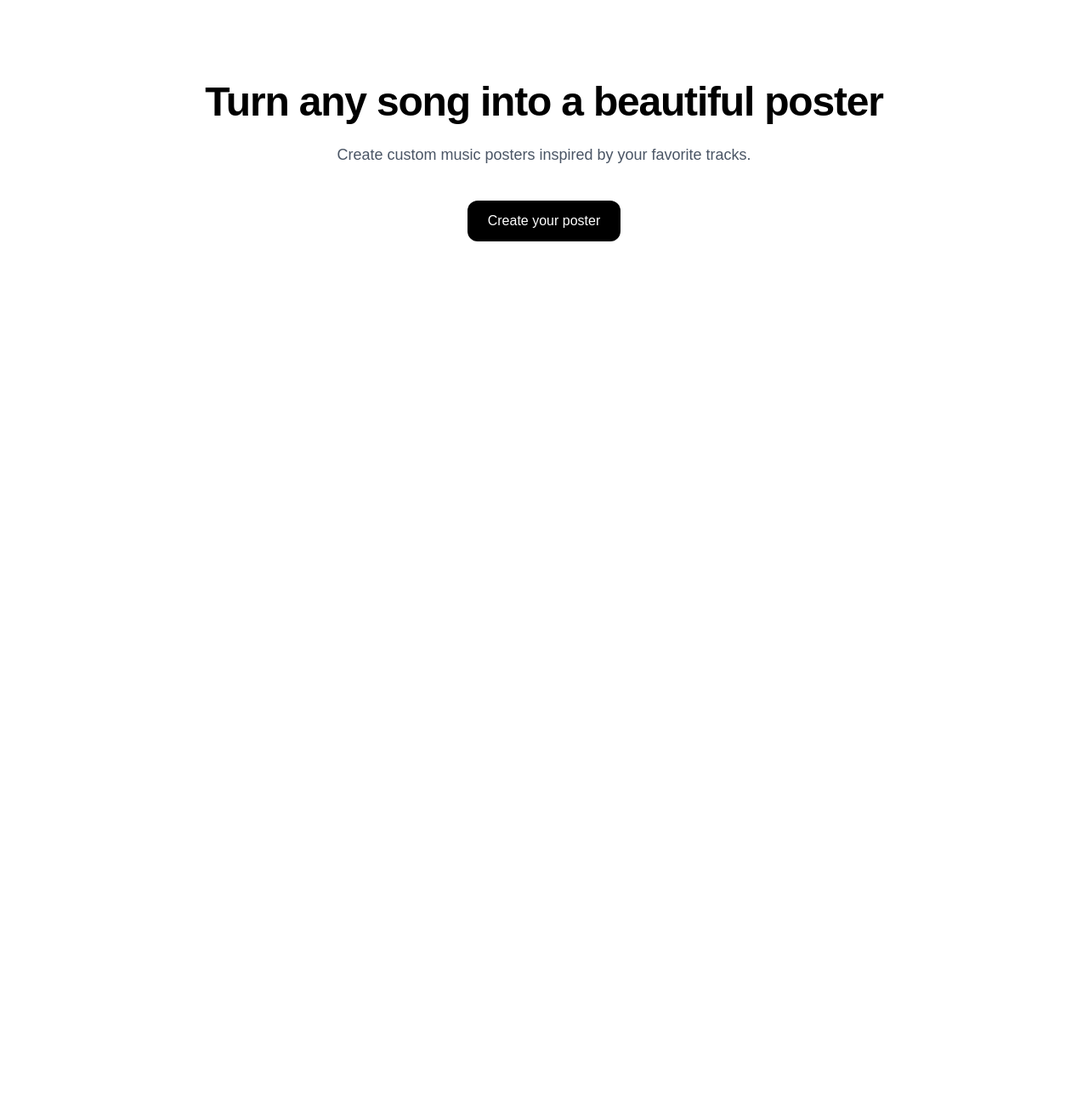
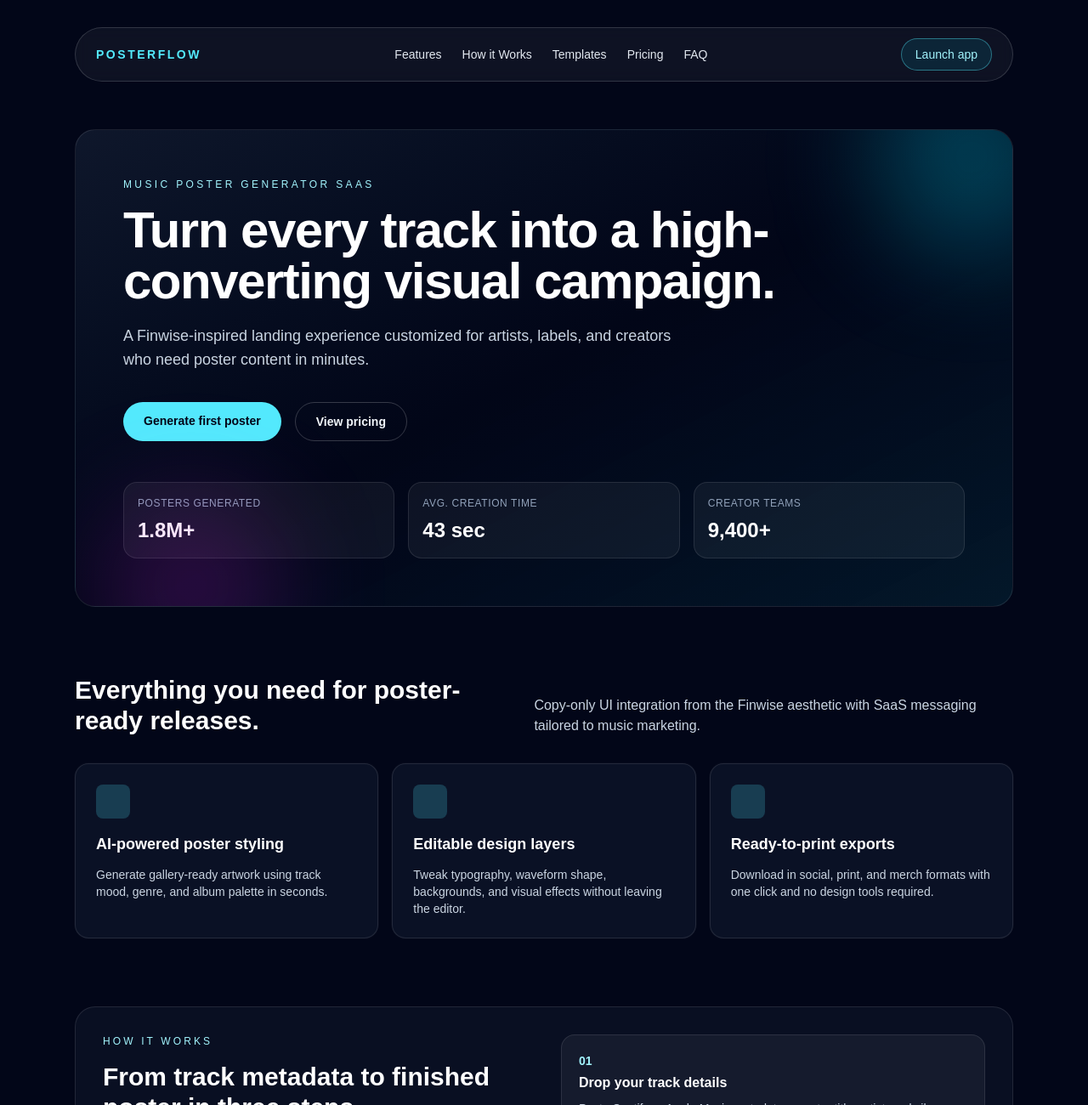
Before and after one commit to jmavedillo/music-poster-generator, a Next.js app in the folder music-poster-landing/: page / in a window 1280 px wide. Shown: the top 1300 px of the page at 85% size. Before the commit the page ends 800 px from the top, so only its background shows below. Built offline with nearby package versions, Linux system fonts and the light colour scheme.

Commit message:
Integrate Finwise-style SaaS landing UI

```diff
--- a/music-poster-landing/app/page.tsx
+++ b/music-poster-landing/app/page.tsx
@@ -1,30 +1,221 @@
+const navItems = ["Features", "How it Works", "Templates", "Pricing", "FAQ"];
+
+const featureCards = [
+  {
+    title: "AI-powered poster styling",
+    description:
+      "Generate gallery-ready artwork using track mood, genre, and album palette in seconds.",
+  },
+  {
+    title: "Editable design layers",
+    description:
+      "Tweak typography, waveform shape, backgrounds, and visual effects without leaving the editor.",
+  },
+  {
+    title: "Ready-to-print exports",
+    description:
+      "Download in social, print, and merch formats with one click and no design tools required.",
+  },
+];
+
+const workflowSteps = [
+  {
+    title: "Drop your track details",
+    text: "Paste Spotify or Apple Music metadata, or enter title, artist, and vibe manually.",
+  },
+  {
+    title: "Choose a poster direction",
+    text: "Pick from modern, retro, minimal, or neon template families inspired by Finwise-style blocks.",
+  },
+  {
+    title: "Generate and publish",
+    text: "Export high-resolution posters for social campaigns, event flyers, and fan drops.",
+  },
+];
+
+const pricingPlans = [
+  {
+    name: "Starter",
+    price: "$12",
+    cadence: "/month",
+    cta: "Start creating",
+    featured: false,
+    points: ["25 poster generations", "HD downloads", "3 template packs"],
+  },
+  {
+    name: "Pro",
+    price: "$29",
+    cadence: "/month",
+    cta: "Get Pro",
+    featured: true,
+    points: ["Unlimited generations", "4K + print exports", "Brand kit + custom fonts"],
+  },
+  {
+    name: "Studio",
+    price: "$79",
+    cadence: "/month",
+    cta: "Talk to sales",
+    featured: false,
+    points: ["Team workspaces", "Client approvals", "Priority rendering queue"],
+  },
+];
+
+const faqs = [
+  {
+    q: "Can I use generated posters commercially?",
+    a: "Yes. Pro and Studio plans include commercial usage rights for campaigns, events, and merch.",
+  },
+  {
+    q: "Do I need design experience?",
+    a: "No. The generator handles layout and styling automatically, while you can still fine-tune details.",
+  },
+  {
+    q: "Which export sizes are available?",
+    a: "Square, story, and print ratios are included with customizable DPI presets.",
+  },
+];
+
 export default function Home() {
   return (
-    <main className="min-h-screen bg-white text-black">
-
-      <section className="mx-auto max-w-6xl px-6 py-24 text-center">
-
-        <h1 className="text-5xl font-bold tracking-tight">
-          Turn any song into a beautiful poster
-        </h1>
-
-        <p className="mt-6 text-lg text-gray-600">
-          Create custom music posters inspired by your favorite tracks.
-        </p>
-
-        <div className="mt-10 flex justify-center gap-4">
-
+    <main className="min-h-screen bg-slate-950 text-white">
+      <div className="mx-auto max-w-6xl px-6 py-8">
+        <header className="flex items-center justify-between rounded-full border border-white/15 bg-white/5 px-6 py-3 backdrop-blur">
+          <p className="text-sm font-semibold tracking-[0.18em] text-cyan-300">POSTERFLOW</p>
+          <nav className="hidden gap-6 text-sm text-slate-200 md:flex">
+            {navItems.map((item) => (
+              <a key={item} href="#" className="transition hover:text-cyan-300">
+                {item}
+              </a>
+            ))}
+          </nav>
           <a
             href="/create"
-            className="rounded-xl bg-black px-6 py-3 text-white hover:bg-gray-800"
+            className="rounded-full border border-cyan-300/40 bg-cyan-400/10 px-4 py-2 text-sm font-medium text-cyan-200 hover:bg-cyan-400/20"
           >
-            Create your poster
+            Launch app
           </a>
+        </header>
 
-        </div>
+        <section className="relative mt-14 overflow-hidden rounded-3xl border border-white/10 bg-gradient-to-br from-slate-900 via-slate-950 to-cyan-950/40 p-10 md:p-14">
+          <div className="pointer-events-none absolute -right-16 -top-20 h-56 w-56 rounded-full bg-cyan-400/30 blur-3xl" />
+          <div className="pointer-events-none absolute -bottom-20 left-8 h-52 w-52 rounded-full bg-fuchsia-500/20 blur-3xl" />
+          <p className="text-xs uppercase tracking-[0.28em] text-cyan-200">Music Poster Generator SaaS</p>
+          <h1 className="mt-4 max-w-3xl text-4xl font-semibold tracking-tight md:text-6xl">
+            Turn every track into a high-converting visual campaign.
+          </h1>
+          <p className="mt-5 max-w-2xl text-lg text-slate-300">
+            A Finwise-inspired landing experience customized for artists, labels, and creators who need poster
+            content in minutes.
+          </p>
+          <div className="mt-9 flex flex-wrap gap-4">
+            <a
+              href="/create"
+              className="rounded-full bg-cyan-300 px-6 py-3 text-sm font-semibold text-slate-950 hover:bg-cyan-200"
+            >
+              Generate first poster
+            </a>
+            <a
+              href="#pricing"
+              className="rounded-full border border-white/20 px-6 py-3 text-sm font-semibold text-slate-100 hover:border-white/40"
+            >
+              View pricing
+            </a>
+          </div>
+          <dl className="mt-12 grid gap-4 sm:grid-cols-3">
+            <div className="rounded-2xl border border-white/10 bg-white/5 p-4">
+              <dt className="text-xs uppercase tracking-wider text-slate-400">Posters generated</dt>
+              <dd className="mt-2 text-2xl font-semibold">1.8M+</dd>
+            </div>
+            <div className="rounded-2xl border border-white/10 bg-white/5 p-4">
+              <dt className="text-xs uppercase tracking-wider text-slate-400">Avg. creation time</dt>
+              <dd className="mt-2 text-2xl font-semibold">43 sec</dd>
+            </div>
+            <div className="rounded-2xl border border-white/10 bg-white/5 p-4">
+              <dt className="text-xs uppercase tracking-wider text-slate-400">Creator teams</dt>
+              <dd className="mt-2 text-2xl font-semibold">9,400+</dd>
+            </div>
+          </dl>
+        </section>
 
-      </section>
+        <section className="mt-20">
+          <div className="flex flex-col justify-between gap-4 md:flex-row md:items-end">
+            <h2 className="text-3xl font-semibold">Everything you need for poster-ready releases.</h2>
+            <p className="max-w-xl text-slate-300">
+              Copy-only UI integration from the Finwise aesthetic with SaaS messaging tailored to music marketing.
+            </p>
+          </div>
+          <div className="mt-8 grid gap-4 md:grid-cols-3">
+            {featureCards.map((feature) => (
+              <article
+                key={feature.title}
+                className="rounded-2xl border border-white/10 bg-slate-900/70 p-6 shadow-[0_0_0_1px_rgba(255,255,255,0.02)]"
+              >
+                <div className="mb-4 h-10 w-10 rounded-lg bg-cyan-300/20" />
+                <h3 className="text-lg font-semibold">{feature.title}</h3>
+                <p className="mt-3 text-sm text-slate-300">{feature.description}</p>
+              </article>
+            ))}
+          </div>
+        </section>
 
+        <section className="mt-20 grid gap-10 rounded-3xl border border-white/10 bg-slate-900/60 p-8 md:grid-cols-2">
+          <div>
+            <p className="text-xs uppercase tracking-[0.26em] text-cyan-200">How it works</p>
+            <h2 className="mt-4 text-3xl font-semibold">From track metadata to finished poster in three steps.</h2>
+          </div>
+          <ol className="space-y-5">
+            {workflowSteps.map((step, index) => (
+              <li key={step.title} className="rounded-2xl border border-white/10 bg-white/5 p-5">
+                <p className="text-sm font-semibold text-cyan-200">0{index + 1}</p>
+                <h3 className="mt-1 font-semibold">{step.title}</h3>
+                <p className="mt-2 text-sm text-slate-300">{step.text}</p>
+              </li>
+            ))}
+          </ol>
+        </section>
+
+        <section id="pricing" className="mt-20">
+          <h2 className="text-3xl font-semibold">Simple pricing for every creative stage.</h2>
+          <div className="mt-7 grid gap-4 md:grid-cols-3">
+            {pricingPlans.map((plan) => (
+              <article
+                key={plan.name}
+                className={`rounded-2xl border p-6 ${
+                  plan.featured
+                    ? "border-cyan-300/70 bg-gradient-to-b from-cyan-400/20 to-slate-900"
+                    : "border-white/10 bg-slate-900/60"
+                }`}
+              >
+                <h3 className="text-lg font-semibold">{plan.name}</h3>
+                <p className="mt-3 text-4xl font-semibold">
+                  {plan.price}
+                  <span className="text-sm font-normal text-slate-300">{plan.cadence}</span>
+                </p>
+                <ul className="mt-5 space-y-2 text-sm text-slate-200">
+                  {plan.points.map((point) => (
+                    <li key={point}>• {point}</li>
+                  ))}
+                </ul>
+                <button className="mt-6 w-full rounded-xl bg-white px-4 py-2 text-sm font-semibold text-slate-950 hover:bg-slate-200">
+                  {plan.cta}
+                </button>
+              </article>
+            ))}
+          </div>
+        </section>
+
+        <section className="mt-20 rounded-3xl border border-white/10 bg-slate-900/60 p-8">
+          <h2 className="text-3xl font-semibold">Frequently asked questions</h2>
+          <div className="mt-6 space-y-4">
+            {faqs.map((faq) => (
+              <article key={faq.q} className="rounded-xl border border-white/10 bg-white/5 p-5">
+                <h3 className="font-semibold">{faq.q}</h3>
+                <p className="mt-2 text-sm text-slate-300">{faq.a}</p>
+              </article>
+            ))}
+          </div>
+        </section>
+      </div>
     </main>
   );
 }
```
